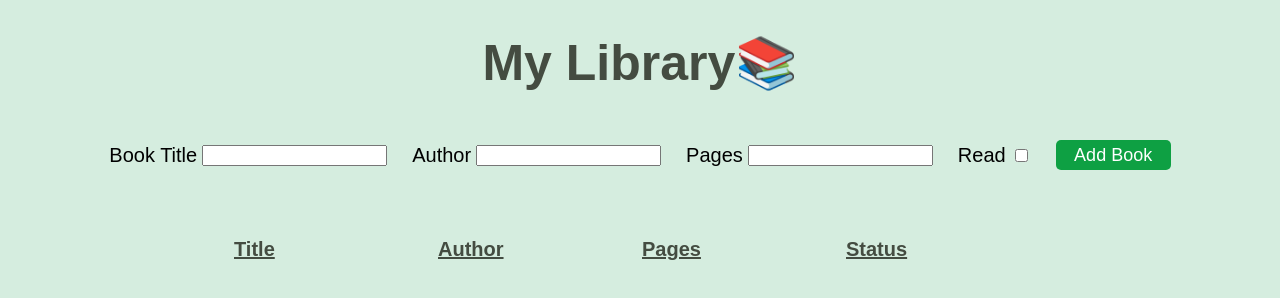
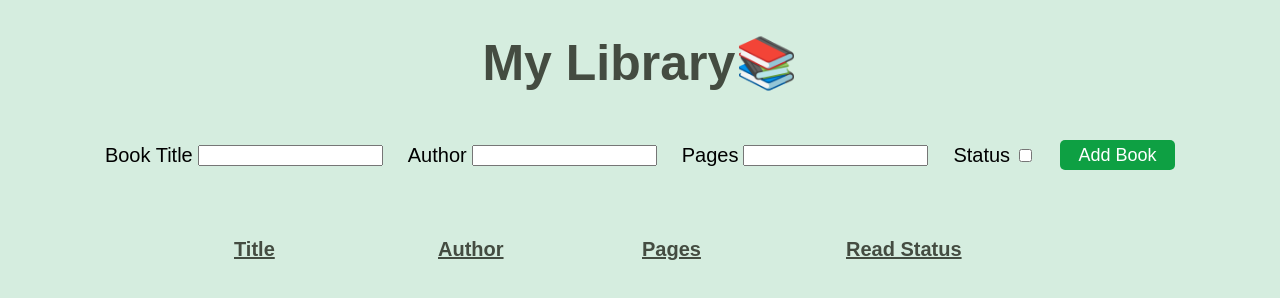
Before and after one commit to pbhaukajee/Library, a plain HTML site: page index.html in a window 1280 px wide. Drawn offline with Linux system fonts and the light colour scheme.

Commit message:
minor changes

```diff
--- a/index.html
+++ b/index.html
@@ -23,7 +23,7 @@
           <input type="number" id="pages" required />
         </div>
         <div class="form">
-          <label for="read">Read</label>
+          <label for="read">Status</label>
           <input type="checkbox" id="read" />
         </div>
         <button class="add-book" type="submit">Add Book</button>
@@ -34,7 +34,7 @@
         <td>Title</td>
         <td>Author</td>
         <td>Pages</td>
-        <td>Status</td>
+        <td>Read Status</td>
       </thead>
       <tbody class="table-body">
         <td></td>
```
